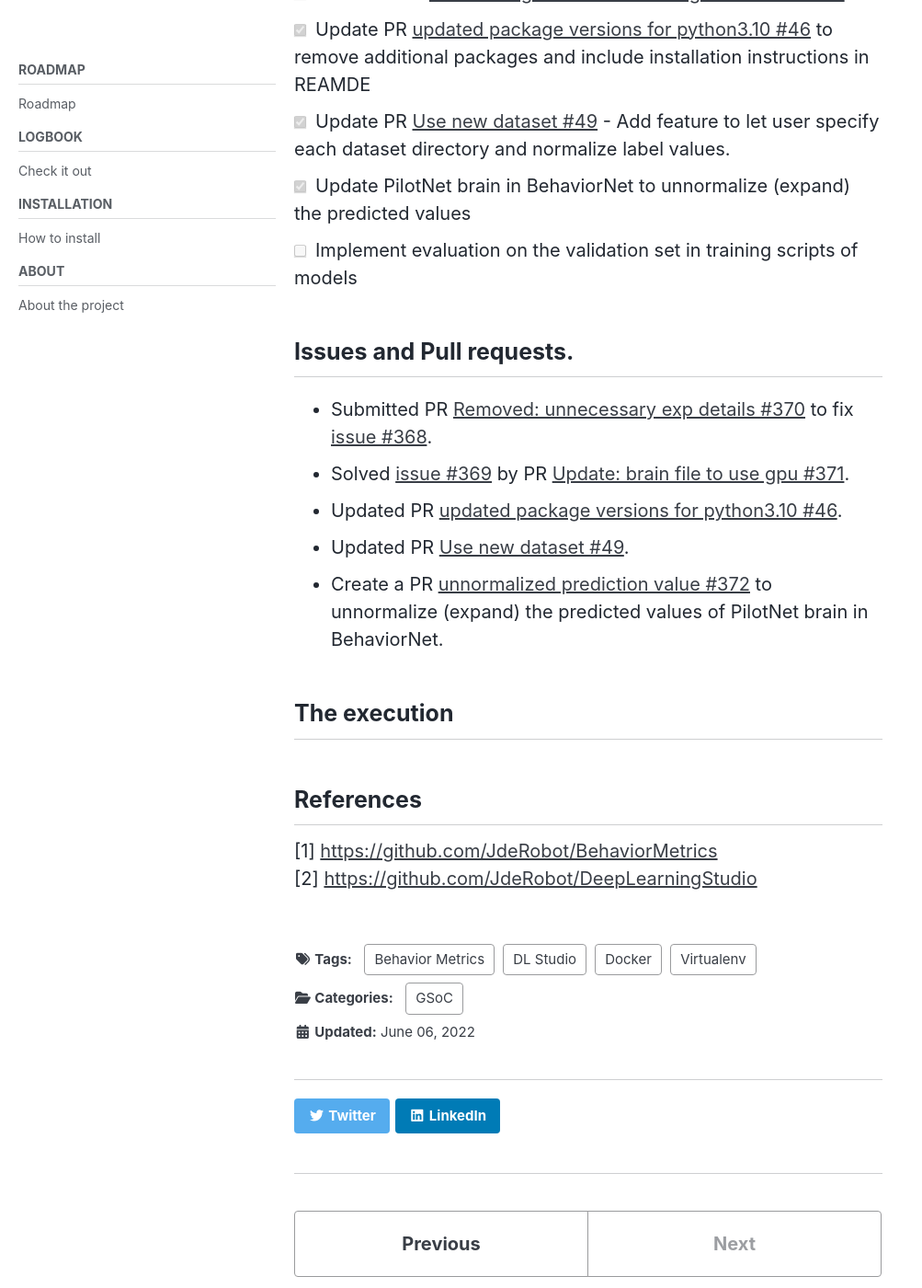
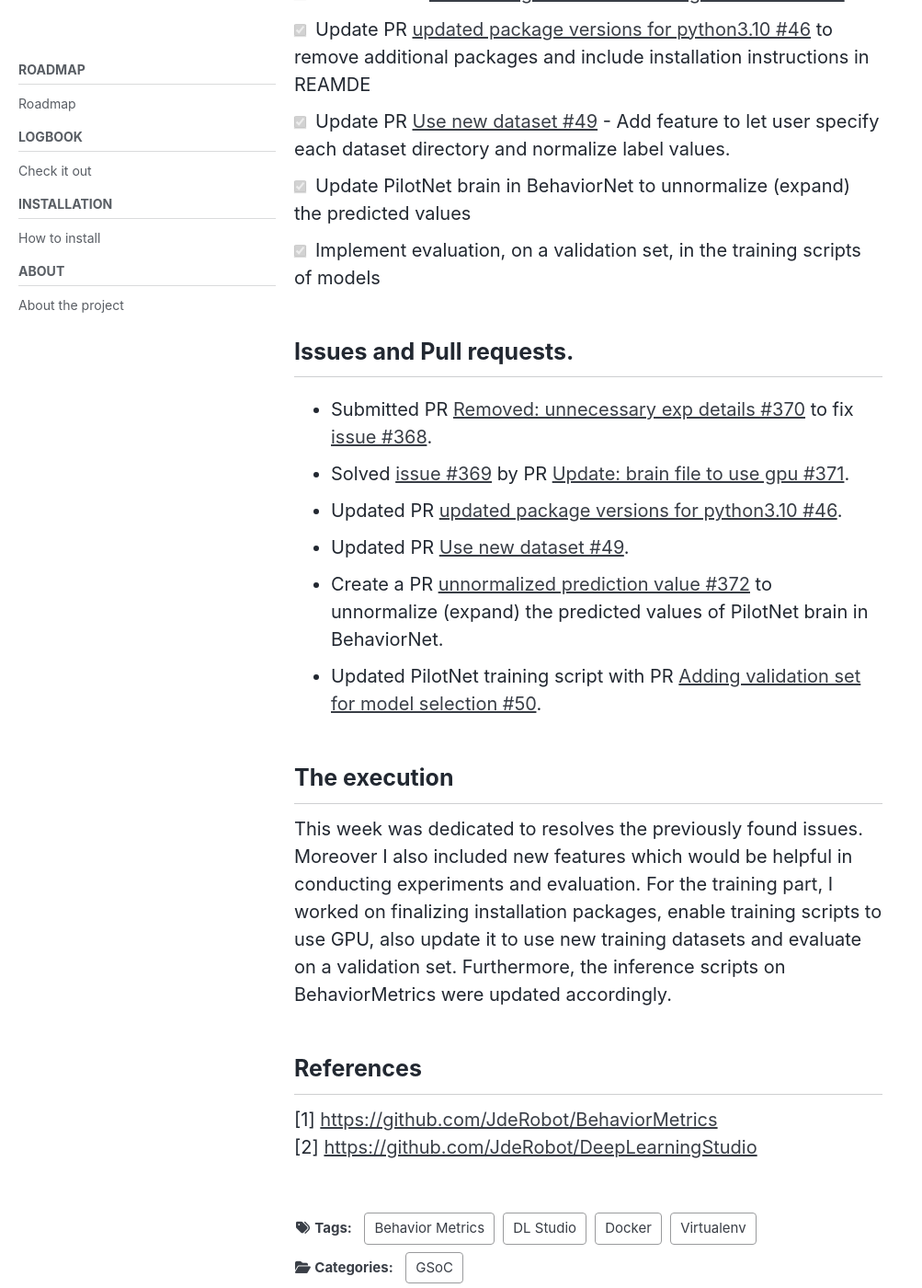
Before and after one commit to TheRoboticsClub/gsoc2022-Nikhil_Paliwal, a Jekyll site: the page built from docs/_posts/2022-06-06-Community-Bonding-Week-3.md, in a window 1280 px wide and 1400 px high, scrolled down 1190 px. Shown: the whole window at 92% size, without its empty margins (0-1003 px from the left). Built offline with Jekyll 4.4.1, drawn with Linux system fonts in a browser that asks for light colours; cached includes are drawn as plain includes; nearby versions of some CDN libraries.

Commit message:
CB W3 concluded

```diff
--- a/docs/_posts/2022-06-06-Community-Bonding-Week-3.md
+++ b/docs/_posts/2022-06-06-Community-Bonding-Week-3.md
@@ -39,7 +39,7 @@ When we save stats of a simulation a window shows all metrics in details. We wil
 - [X] Update PR [updated package versions for python3.10 #46](https://github.com/JdeRobot/DeepLearningStudio/pull/46) to remove additional packages and include installation instructions in REAMDE
 - [X] Update PR [Use new dataset #49](https://github.com/JdeRobot/DeepLearningStudio/pull/49) - Add feature to let user specify each dataset directory and normalize label values.
 - [X] Update PilotNet brain in BehaviorNet to unnormalize (expand) the predicted values
-- [ ] Implement evaluation on the validation set in training scripts of models
+- [X] Implement evaluation, on a validation set, in the training scripts of models
 
 ## Issues and Pull requests.
 * Submitted PR [Removed: unnecessary exp details #370](https://github.com/JdeRobot/BehaviorMetrics/pull/370) to fix [issue #368](https://github.com/JdeRobot/BehaviorMetrics/issues/368).
@@ -47,9 +47,11 @@ When we save stats of a simulation a window shows all metrics in details. We wil
 * Updated PR [updated package versions for python3.10 #46](https://github.com/JdeRobot/DeepLearningStudio/pull/46).
 * Updated PR [Use new dataset #49](https://github.com/JdeRobot/DeepLearningStudio/pull/49).
 * Create a PR [unnormalized prediction value #372](https://github.com/JdeRobot/BehaviorMetrics/pull/372) to unnormalize (expand) the predicted values of PilotNet brain in BehaviorNet.
+* Updated PilotNet training script with PR [Adding validation set for model selection #50](https://github.com/JdeRobot/DeepLearningStudio/pull/50).
 
 ## The execution
 
+This week was dedicated to resolves the previously found issues. Moreover I also included new features which would be helpful in conducting experiments and evaluation. For the training part, I worked on finalizing installation packages, enable training scripts to use GPU, also update it to use new training datasets and evaluate on a validation set. Furthermore, the inference scripts on BehaviorMetrics were updated accordingly.
 
 
 ## References
```
